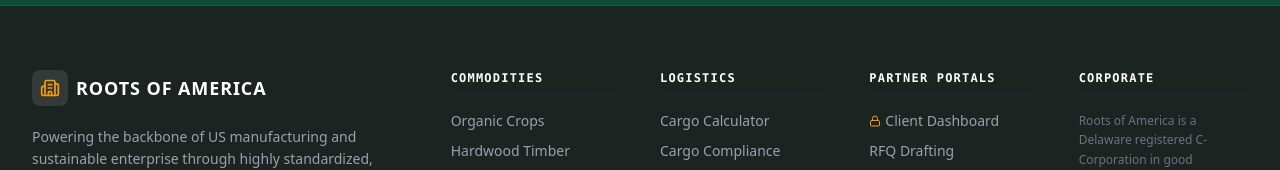
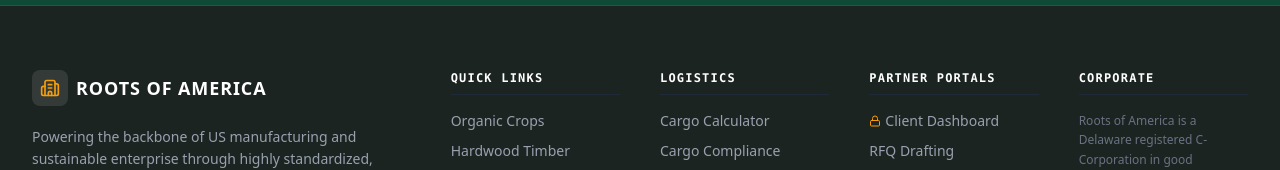
Before and after one commit to harmanjack82/root-of-america, a React (Vite) app: page / in a window 1280 px wide. Shown: the part 8823-8993 px from the top of the page. Built offline with nearby package versions, Linux system fonts and the light colour scheme.

Commit message:
style: update branding and navigation labels
Rename application title to "Roots of America" and update the footer column header to "Quick Links" for improved clarity.

```diff
--- a/index.html
+++ b/index.html
@@ -3,7 +3,7 @@
   <head>
     <meta charset="UTF-8" />
     <meta name="viewport" content="width=device-width, initial-scale=1.0" />
-    <title>My Google AI Studio App</title>
+    <title>Roots of America</title>
   </head>
   <body>
     <div id="root"></div>
--- a/src/components/Footer.tsx
+++ b/src/components/Footer.tsx
@@ -70,7 +70,7 @@ export default function Footer({ onScrollTo, setActiveView }: FooterProps) {
 
           {/* Column 2: Portfolios */}
           <div className="lg:col-span-2 text-left space-y-4">
-            <h4 className="text-xs font-mono font-bold text-white uppercase tracking-widest border-b border-gray-800 pb-2">Commodities</h4>
+            <h4 className="text-xs font-mono font-bold text-white uppercase tracking-widest border-b border-gray-800 pb-2">Quick Links</h4>
             <ul className="space-y-2.5 text-sm">
               <li>
                 <button onClick={() => onScrollTo('ag-section')} className="hover:text-white transition-colors cursor-pointer">
```
